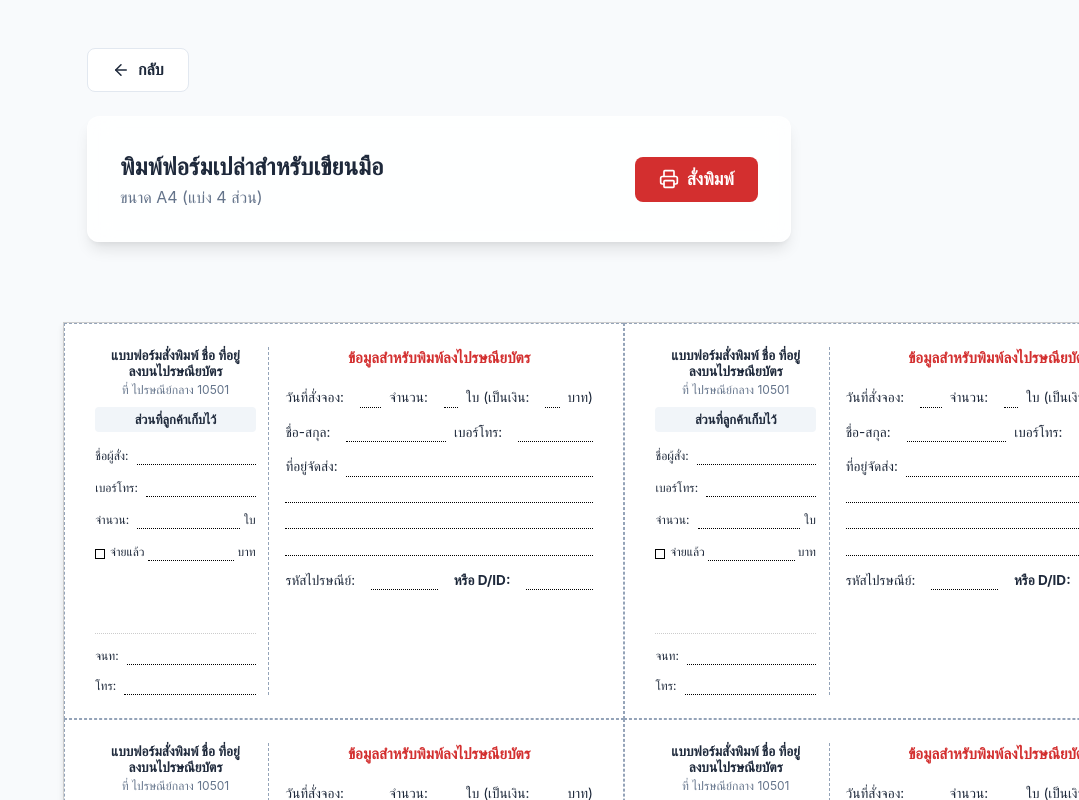
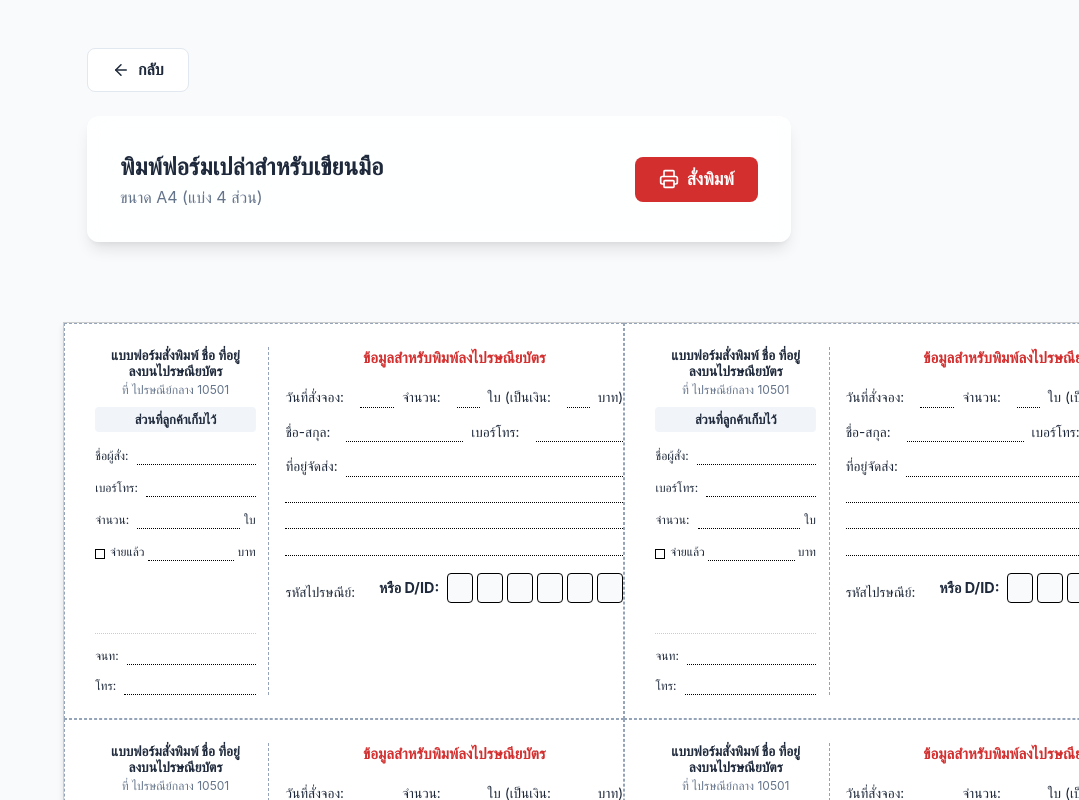
Before and after one commit to DreamerAEKer/PC, a React (Vite) app: page /#/print-blank-forms in a window 1280 px wide. Shown: the top 800 px of the page, without its empty margins (201-1280 px from the left). Built offline with nearby package versions, Linux system fonts and the light colour scheme.

Commit message:
Update PrintBlankForms.jsx

```diff
--- a/src/pages/PrintBlankForms.jsx
+++ b/src/pages/PrintBlankForms.jsx
@@ -177,11 +177,20 @@ export default function PrintBlankForms() {
                 <div style={{ borderBottom: '1px dotted #000', height: '1.4rem', width: '100%' }}></div>
               </div>
 
-              <div style={{ display: 'flex', alignItems: 'flex-end', gap: '0.5rem' }}>
-                <span style={{ whiteSpace: 'nowrap' }}>รหัสไปรษณีย์:</span>
-                <span className="line-input" style={{ flex: 1 }}></span>
-                <span style={{ whiteSpace: 'nowrap', fontWeight: 'bold', marginLeft: '0.5rem' }}>หรือ D/ID:</span>
-                <span className="line-input" style={{ flex: 1 }}></span>
+              <div style={{ display: 'flex', alignItems: 'flex-end', justifyContent: 'space-between', marginTop: '0.4rem' }}>
+                <div style={{ display: 'flex', alignItems: 'flex-end', flex: 1, paddingRight: '1rem' }}>
+                  <span style={{ whiteSpace: 'nowrap' }}>รหัสไปรษณีย์:</span>
+                  <span className="line-input" style={{ flex: 1 }}></span>
+                </div>
+
+                <div style={{ display: 'flex', alignItems: 'center', gap: '0.5rem' }}>
+                  <span style={{ whiteSpace: 'nowrap', fontWeight: 'bold', fontSize: '0.9rem' }}>หรือ D/ID:</span>
+                  <div style={{ display: 'flex', gap: '0.25rem' }}>
+                    {[1, 2, 3, 4, 5, 6].map(i => (
+                      <div key={i} style={{ width: '26px', height: '30px', border: '1.5px solid #000', borderRadius: '4px', backgroundColor: '#f8fafc' }}></div>
+                    ))}
+                  </div>
+                </div>
               </div>
             </div>
 
```
